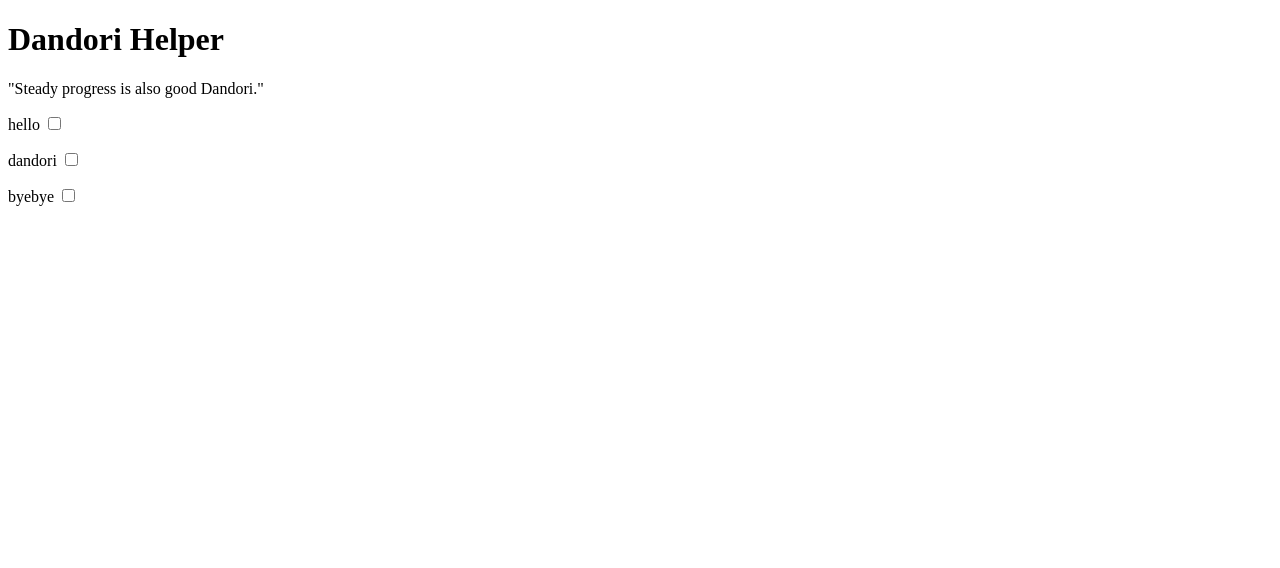
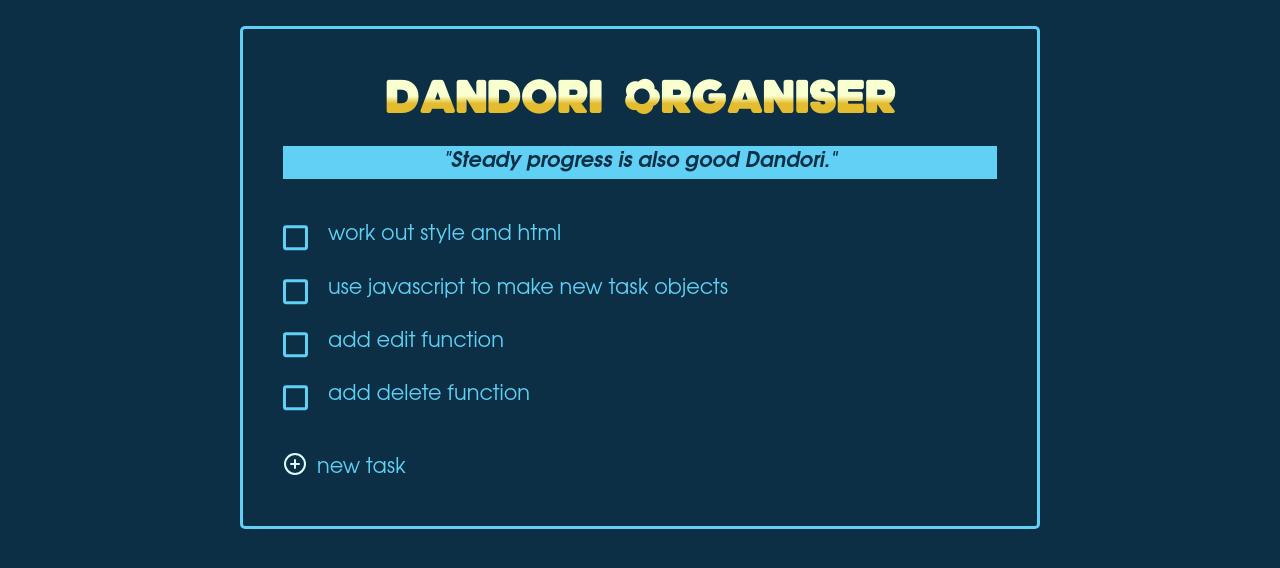
Before and after one commit to muahchee/dandori-organiser, a website built with webpack: page src/template.html in a window 1280 px wide. Built offline with nearby package versions, Linux system fonts and the light colour scheme.

Commit message:
made main html elements and style

```diff
--- a/src/styles.css
+++ b/src/styles.css
@@ -0,0 +1,189 @@
+@font-face {
+  font-family: pikmin;
+  src: url(./pikminneue.otf);
+}
+/* css reset */
+/* 1. Use a more-intuitive box-sizing model */
+*, *::before, *::after {
+  box-sizing: border-box;
+}
+
+/* 2. Remove default margin */
+* {
+  margin: 0;
+}
+
+body {
+  /* 3. Add accessible line-height */
+  line-height: 1.6;
+  /* 4. Improve text rendering */
+  -webkit-font-smoothing: antialiased;
+}
+
+
+/* 6. Inherit fonts for form controls */
+input, button, textarea, select {
+  font: inherit;
+}
+
+/* 7. Avoid text overflows */
+p, h1, h2, h3, h4, h5, h6 {
+  overflow-wrap: break-word;
+}
+
+/* 8. Improve line wrapping */
+p {
+  text-wrap: pretty;
+}
+h1, h2, h3, h4, h5, h6 {
+  text-wrap: balance;
+}
+
+/*
+  9. Create a root stacking context
+*/
+#root, #__next {
+  isolation: isolate;
+}
+
+.bold{
+  font-weight: bold;
+}
+
+.italic{
+  font-style: italic;
+}
+
+/* main css */
+
+*{
+--darkest: #0c2f45;
+--dark: #cc4149;
+--light: #60d0f5;
+--lighter: #d8ffff;
+--lightest: #f9ffce;
+--lightest2: #e4bc2f;
+}
+
+
+body{
+  font-family: Avenir, Montserrat, Corbel, 'URW Gothic', source-sans-pro, sans-serif;
+
+  display: flex;
+  justify-content: center;
+  align-items: center;
+
+  background-color: var(--darkest);
+  color: var(--light);
+  padding: 2vw;
+  font-size: 1.3rem;
+  height: 100%;
+}
+
+.main-container{
+  display: flex;
+  flex-direction: column;
+
+  gap: 40px;
+
+  width: min(800px, 100vw);
+  height: 100%;
+  background-color: var(--darkest);
+  border: 3px solid var(--light);
+  border-radius: 5px;
+  padding: min(40px, 6vw);
+
+}
+
+header{
+  text-align: center;
+}
+
+h1{
+  margin-bottom: 10px;
+}
+
+h1 span{
+  color: transparent;
+  font-size: 2.5rem;
+  font-family: "pikmin";
+  background-image: linear-gradient(to top, var(--lightest2) 45%, var(--lightest) 60%);
+  background-clip: text;
+  padding: 5px;
+}
+
+header p{
+  background-color: var(--light);
+  color: var(--darkest);
+}
+
+.task-list{
+  display: flex;
+  flex-direction: column;
+  gap: 20px;
+}
+
+.task-list p{
+  display: flex;
+  gap: 20px;
+}
+
+.task-list label{
+  cursor: pointer;
+}
+
+.task-list input[type="checkbox"]{
+  appearance: none;
+  margin: 0;
+  font: inherit;
+  color: currentColor;
+  min-width: 25px;
+  height: 25px;
+  border: 0.15em solid currentColor;
+  border-radius: 0.15em;
+  transform: translateY(0.3em);
+  cursor: pointer;
+
+  display: grid;
+  place-content: center;
+}
+
+input[type="checkbox"]::before {
+  font-family: "pikmin";
+  content: "";
+  width: 0.65rem;
+  height: 0.65rem;
+  transform: scale(0);
+  transition: 120ms transform ease-in-out;
+  box-shadow: inset 1rem 1rem var(--lightest2);
+}
+
+input[type="checkbox"]:checked::before {
+  transform: scale(1);
+}
+
+button.new-task{
+  appearance: none;
+  background-color: var(--darkest);
+  color: var(--light);
+  border: none;
+  padding: 0;
+  display: flex;
+  width: 200px;
+  gap: 10px;
+  cursor: pointer;
+
+  transition: all .1s ease-in-out;
+}
+
+
+button.new-task:hover,
+button.new-task:focus{
+  transform: scale(1.1) translate(10px);
+}
+
+button.new-task img{
+
+  width: 1.5rem;
+  margin-bottom: -2px;
+}
--- a/src/template.html
+++ b/src/template.html
@@ -8,24 +8,30 @@
 <body>
   <div class="main-container">
     <header>
-      <h1>Dandori Helper</h1>
-      <p>"Steady progress is also good Dandori."</p>
+      <h1><span>Dandori</span> <span>Organiser</span></h1>
+      <p class="italic bold">"Steady progress is also good Dandori."</p>
     </header>
 
     <div class="task-list">
       <p>
-        <label for="hello">hello</label>
         <input type="checkbox" id="hello" name="hello">
+        <label for="hello">work out style and html</label>
       </p>
       <p>
-        <label for="dandori">dandori</label>
         <input type="checkbox" id="dandori" name="dandori">
+        <label for="dandori">use javascript to make new task objects</label>
       </p>
       <p>
-        <label for="byebye">byebye</label>
         <input type="checkbox" id="byebye" name="byebye">
+        <label for="byebye">add edit function</label>
+      </p>
+      <p>
+        <input type="checkbox" id="byebye" name="byebye">
+        <label for="byebye">add delete function</label>
       </p>
     </div>
+
+    <button class="new-task"><img src="img/plus.svg" alt="plus icon"> new task</button>
 
 
   </div>
```
Also changed, not shown: src/img/plus.svg (added), src/pikminneue.otf (added).
